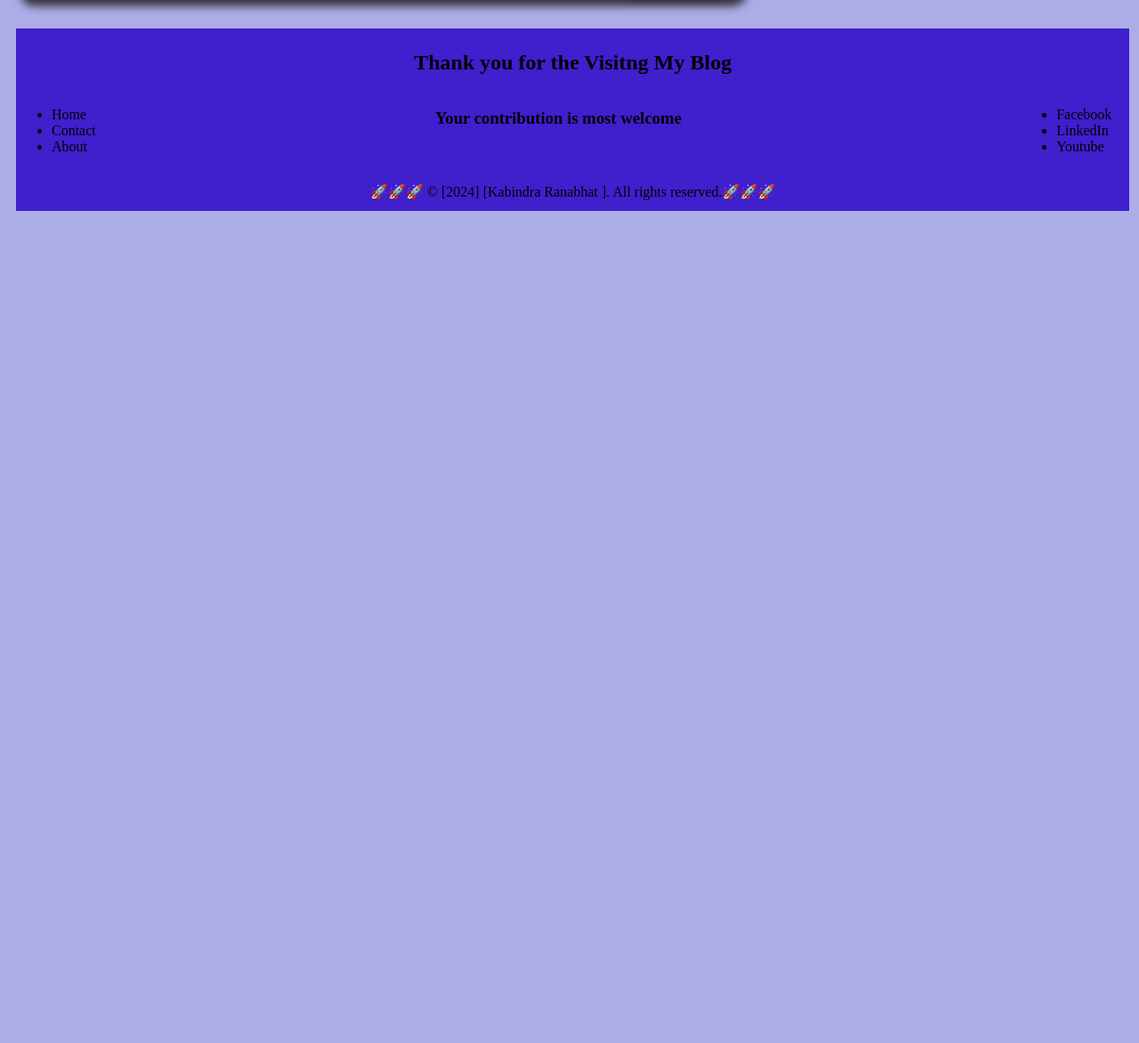
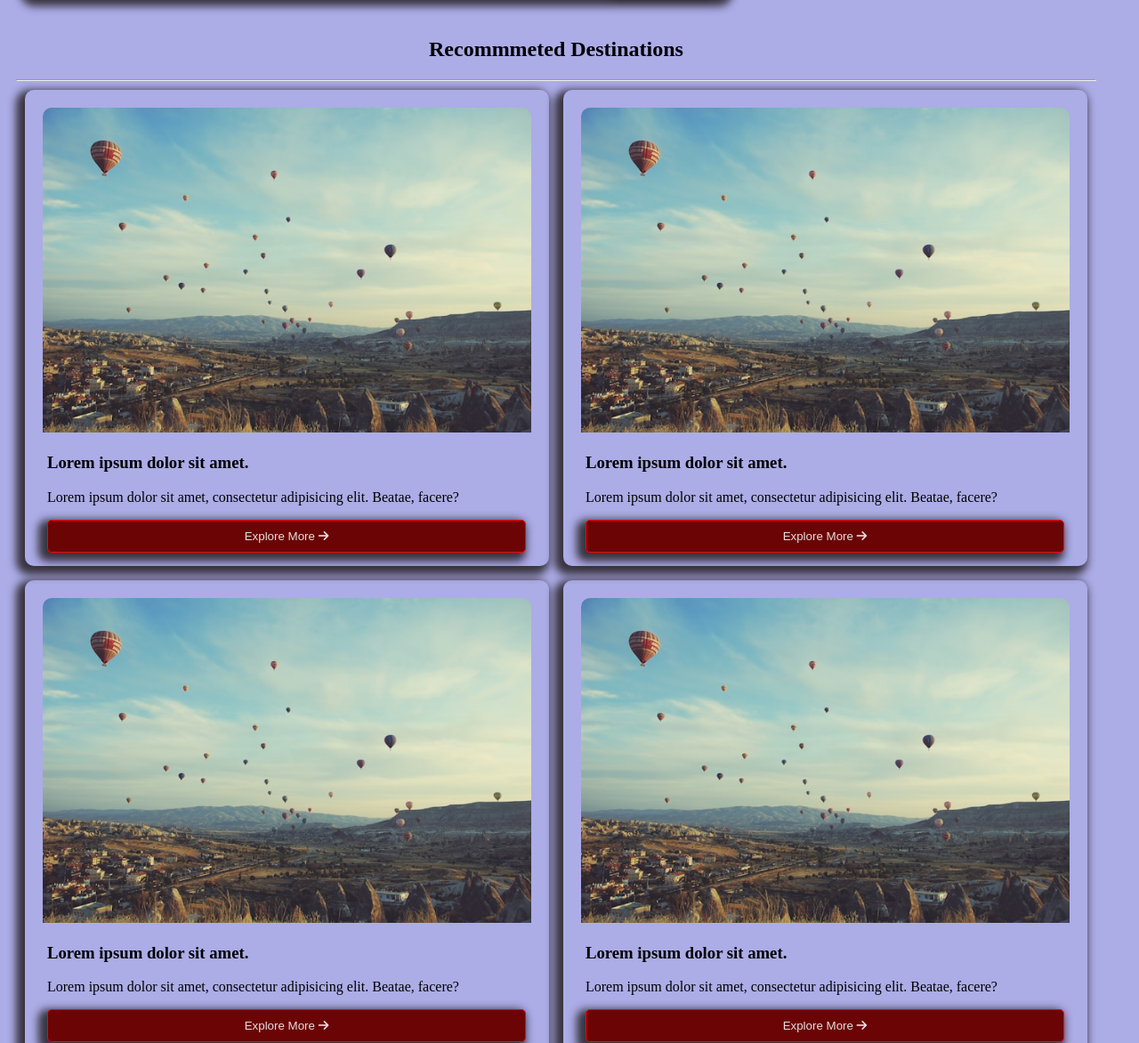
Before and after one commit to kabindrr/PersonalBlog, a plain HTML site: page index.html in a window 1280 px wide. Shown: the part 1628-2800 px from the top of the page at 89% size. Before the commit the page ends 1865 px from the top, so only its background shows below. Drawn offline with Linux system fonts and the light colour scheme.

Commit message:
subscription cart section

```diff
--- a/index.html
+++ b/index.html
@@ -21,6 +21,7 @@
         <h1>Welcome</h1>
         <div class="font-icons">
           <ul>
+            <i class="fa-brands fa-square-x-twitter"></i>
             <i class="fa-brands fa-facebook"></i>
             <i class="fa-brands fa-square-instagram"></i>
             <i class="fa-brands fa-linkedin-in"></i>
@@ -152,6 +153,7 @@
                 </div>
               </article>
             </div>
+            <!-- sidelinks -->
             <aside class="sidelinks">
               <div class="country">
                 <h2>Read by Country</h2>
@@ -178,14 +180,80 @@
         </div>
       </section>
 
-      <!-- sideBar -->
-      <div class="sideBar"></div>
-
       <!-- recommendation -->
-      <div class="recommendation"></div>
+      <section>
+        <div class="container">
+          <h2>Recommmeted Destinations</h2>
+          <hr />
+          <div class="card-list">
+            <div class="card">
+              <img src="./assets/ballonBackground.jpg" alt="" width="100%" />
+              <div class="container">
+                <h3>Lorem ipsum dolor sit amet.</h3>
+                <p>
+                  Lorem ipsum dolor sit amet, consectetur adipisicing elit.
+                  Beatae, facere?
+                </p>
+                <button class="btn">
+                  Explore More <i class="fa-solid fa-arrow-right"></i>
+                </button>
+              </div>
+            </div>
+            <div class="card">
+              <img src="./assets/ballonBackground.jpg" alt="" width="100%" />
+              <div class="container">
+                <h3>Lorem ipsum dolor sit amet.</h3>
+                <p>
+                  Lorem ipsum dolor sit amet, consectetur adipisicing elit.
+                  Beatae, facere?
+                </p>
+                <button class="btn">
+                  Explore More <i class="fa-solid fa-arrow-right"></i>
+                </button>
+              </div>
+            </div>
+            <div class="card">
+              <img src="./assets/ballonBackground.jpg" alt="" width="100%" />
+              <div class="container">
+                <h3>Lorem ipsum dolor sit amet.</h3>
+                <p>
+                  Lorem ipsum dolor sit amet, consectetur adipisicing elit.
+                  Beatae, facere?
+                </p>
+                <button class="btn">
+                  Explore More <i class="fa-solid fa-arrow-right"></i>
+                </button>
+              </div>
+            </div>
+            <div class="card">
+              <img src="./assets/ballonBackground.jpg" alt="" width="100%" />
+              <div class="container">
+                <h3>Lorem ipsum dolor sit amet.</h3>
+                <p>
+                  Lorem ipsum dolor sit amet, consectetur adipisicing elit.
+                  Beatae, facere?
+                </p>
+                <button class="btn">
+                  Explore More <i class="fa-solid fa-arrow-right"></i>
+                </button>
+              </div>
+            </div>
+          </div>
+        </div>
+      </section>
 
       <!-- suscribe Section -->
-      <div class="suscribe"></div>
+      <section class="suscribtion">
+        <h2>Subscribe to receive the latest articels</h2>
+        <hr />
+        <div class="container">
+          <form action="">
+            <input type="text" placeholder="First and Last Name" />
+            <input type="text" placeholder="Email Address" />
+            <button class="btn">Submit Now</button>
+          </form>
+        </div>
+      </section>
 
       <!-- footer -->
       <section class="footer">
--- a/style.css
+++ b/style.css
@@ -8,6 +8,9 @@ body {
   background: var(--primary-color);
   height: 100vh;
   overflow: scroll;
+}
+.section {
+  width: 100%;
 }
 .btn {
   background: rgba(15, 0, 0, 0.534);
@@ -24,7 +27,7 @@ body {
 }
 
 .container {
-  width: 99%;
+  width: 98%;
   margin: 5px;
 }
 .icons {
@@ -74,7 +77,7 @@ body {
 .hero {
   background: url(./assets/bg3.jpg) no-repeat center;
   height: 60vh;
-  width: 101%;
+  width: 100%;
   background-size: cover;
 
   display: flex;
@@ -164,6 +167,54 @@ article .btn {
   margin: 5px;
   padding-top: 5px;
 }
+.card-list {
+  display: flex;
+  gap: 1rem;
+  flex-wrap: wrap;
+  margin: 10px;
+}
+.card {
+  width: 360px;
+  box-shadow: var(--shadow);
+  border-radius: 10px;
+  padding: 20px 20px 0 20px;
+  flex-grow: 1;
+}
+.card img {
+  border-radius: 10px 10px 0 0;
+}
+.card button {
+  color: rgb(230, 221, 221);
+  width: 100%;
+  background-color: rgb(107, 5, 5);
+}
+.card .btn:hover {
+  transform: scale(1.01);
+}
+.suscribtion {
+  background-color: rgba(0, 255, 255, 0.507);
+  margin-top: 20px;
+  margin-bottom: 20px;
+  padding: 20px;
+}
+.suscribtion .container {
+  display: flex;
+  align-items: center;
+  justify-content: center;
+}
+.suscribtion .btn {
+  margin-left: 20px;
+}
+.suscribtion .btn:hover {
+  transform: scale(1.03);
+}
+
+.suscribtion input {
+  line-height: 42px;
+  padding: 5px 10px;
+  border: 4px solid rgba(128, 128, 128, 0.5);
+  border-radius: 5px;
+}
 
 .footer h2 {
   display: flex;
```
Also changed, not shown: assets/ballonBackground.jpg (added).
